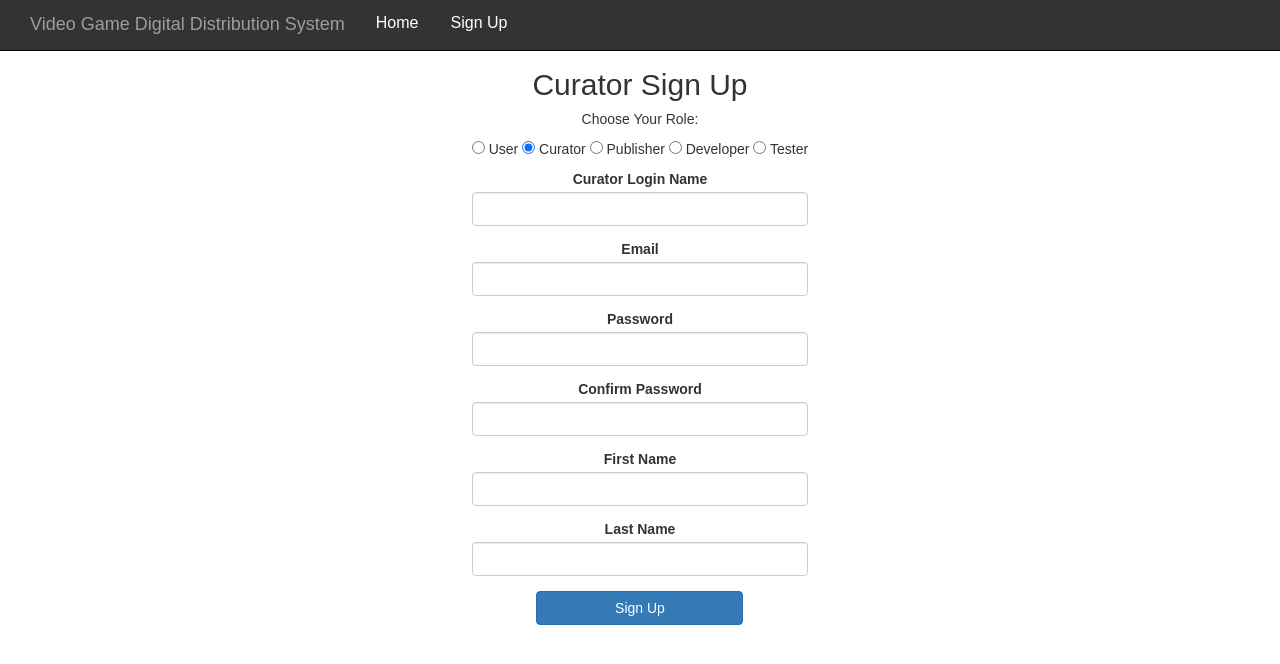
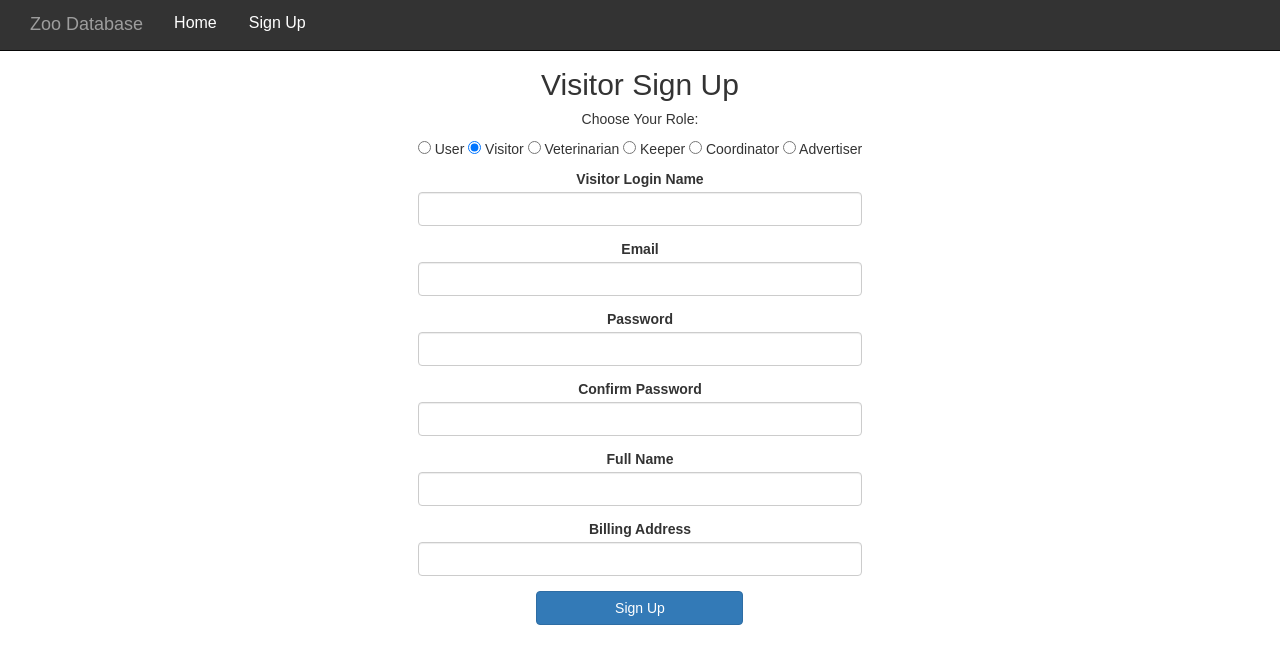
Before and after one commit to daswolfenblut/cs353_db_project_2021spring, a PHP site: page /phpFiles/signupVisitor.php in a window 1280 px wide. Shown: the top 664 px of the page. Run offline with PHP 8.4, Linux system fonts and the light colour scheme.

Commit message:
Visitor Initial

```diff
--- a/phpFiles/signupVisitor.php
+++ b/phpFiles/signupVisitor.php
@@ -10,6 +10,7 @@ $password = "";
 $confirmPassword = "";
 $email = "";
 $name = "";
+$billing_address = "";
 
 
 if($_SERVER["REQUEST_METHOD"] == "POST") {
@@ -19,12 +20,12 @@ if($_SERVER["REQUEST_METHOD"] == "POST") {
     $password = $_POST["password"];
     $name = $_POST["name"];
 
-    $sql = "INSERT INTO curator(curator_login_name, curator_email, curator_password, curator_first_name, curator_last_name) VALUES (?, ?, ?, ?, ?)";
+
+    $sql = "INSERT INTO visitor(username, password, email, name, billing_address) VALUES (?, ?, ?, ?, ?)";
     $stmt = mysqli_prepare($db, $sql);
-    mysqli_stmt_bind_param($stmt, "sssss", $username, $email, $password, $firstName, $lastName);
+    mysqli_stmt_bind_param($stmt, "sssss", $username, $email, $password, $username, $billing_address);
     mysqli_stmt_execute($stmt);
     header("location: index.php");
-
 }
 ?>
 
@@ -70,7 +71,7 @@ if($_SERVER["REQUEST_METHOD"] == "POST") {
         <nav class="navbar navbar-inverse bg-primary navbar-fixed-top">
             <div class="container-fluid">
                 <div class="navbar-header">
-                    <h4 class="navbar-text">Video Game Digital Distribution System</h4>
+                    <h4 class="navbar-text">Zoo Database</h4>
 
                 </div>
                 <a href="index.php">Home</a>
@@ -81,20 +82,21 @@ if($_SERVER["REQUEST_METHOD"] == "POST") {
         <div id="centerwrapper">
             <div id="centerdiv">
                 <br><br>
-                <h2>Curator Sign Up</h2>
+                <h2>Visitor Sign Up</h2>
 
                 <p>Choose Your Role:
                 <form action="">
                     <input type="radio" name="user_type" value="user" onclick = "document.location.href='signupUser.php'"> User
-                    <input type="radio" name="user_type" value="curator" checked="checked"> Curator
-                    <input type="radio" name="user_type" value="publisher" onclick = "document.location.href='signupPublisher.php'"> Publisher
-                    <input type="radio" name="user_type" value="developer"onclick = "document.location.href='signupDeveloper.php'"> Developer
-                    <input type="radio" name="user_type" value="tester"onclick = "document.location.href='signupTester.php'"> Tester
+                    <input type="radio" name="user_type" value="visitor" checked="checked"> Visitor
+                    <input type="radio" name="user_type" value="veterinarian" onclick = "document.location.href='signupVeterinarian.php'"> Veterinarian
+                    <input type="radio" name="user_type" value="keeper"onclick = "document.location.href='signupKeeper.php'"> Keeper
+                    <input type="radio" name="user_type" value="coordinator"onclick = "document.location.href='signupCoordinator.php'"> Coordinator
+                    <input type="radio" name="user_type" value="advertiser"onclick = "document.location.href='signupAdvertiser.php'"> Advertiser
                 </form>
                 <form id="signupForm" action="" method="post">
                     <div class="form-group">
-                        <label>Curator Login Name</label>
-                        <input type="text" name="nick_name" class="form-control" id="nick_name">
+                        <label>Visitor Login Name</label>
+                        <input type="text" name="username" class="form-control" id="username">
                     </div>
 
                     <div class="form-group">
@@ -113,13 +115,13 @@ if($_SERVER["REQUEST_METHOD"] == "POST") {
                     </div>
 
                     <div class="form-group">
-                        <label>First Name</label>
-                        <input type="text" name="firstname" class="form-control" id="firstname">
+                        <label>Full Name</label>
+                        <input type="text" name="name" class="form-control" id="name">
                     </div>
 
                     <div class="form-group">
-                        <label>Last Name</label>
-                        <input type="text" name="lastname" class="form-control" id="lastname">
+                        <label>Billing Address</label>
+                        <input type="text" name="billing_address" class="form-control" id="billing_address">
                     </div>
 
                     <div class="form-group">
@@ -133,14 +135,14 @@ if($_SERVER["REQUEST_METHOD"] == "POST") {
 
     <script type="text/javascript">
         function checkEmptyAndLogin() {
-            var usernameVal = document.getElementById("nick_name").value;
+            var usernameVal = document.getElementById("username").value;
             var passwordVal = document.getElementById("password").value;
             var confirmPasswordVal = document.getElementById("confirm_password").value;
             var emailVal = document.getElementById("email").value;
-            var firstnameVal = document.getElementById("firstname").value;
-            var lastnameVal = document.getElementById("lastname").value;
+            var nameVal = document.getElementById("name").value;
+            var billing_addressVal = document.getElementById("billing_address").value;
 
-            if (usernameVal === "" || passwordVal === "" || confirmPasswordVal === "" || emailVal === "" || firstnameVal === "" || lastnameVal === "") {
+            if (usernameVal === "" || passwordVal === "" || confirmPasswordVal === "" || emailVal === "" || nameVal === "" || billing_addressVal === "") {
                 alert("Make sure to fill all fields");
             }
             else if (passwordVal != confirmPasswordVal) {
```
Also changed, not shown: phpFiles/visitorWelcome.php (added, +87 -0 lines).
